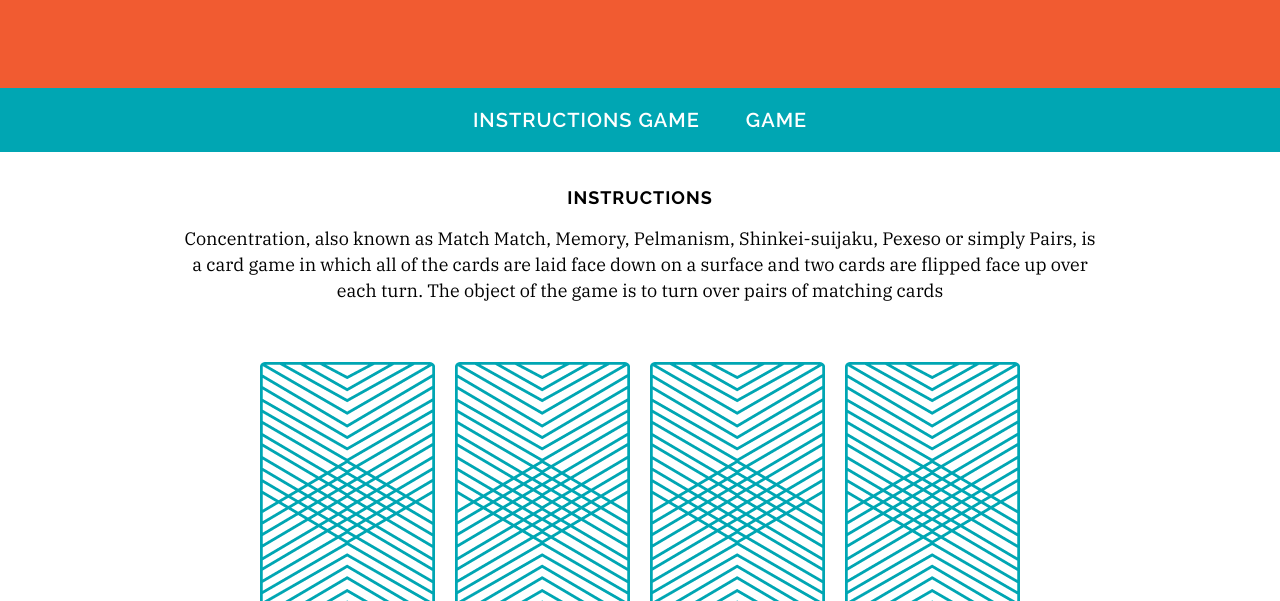
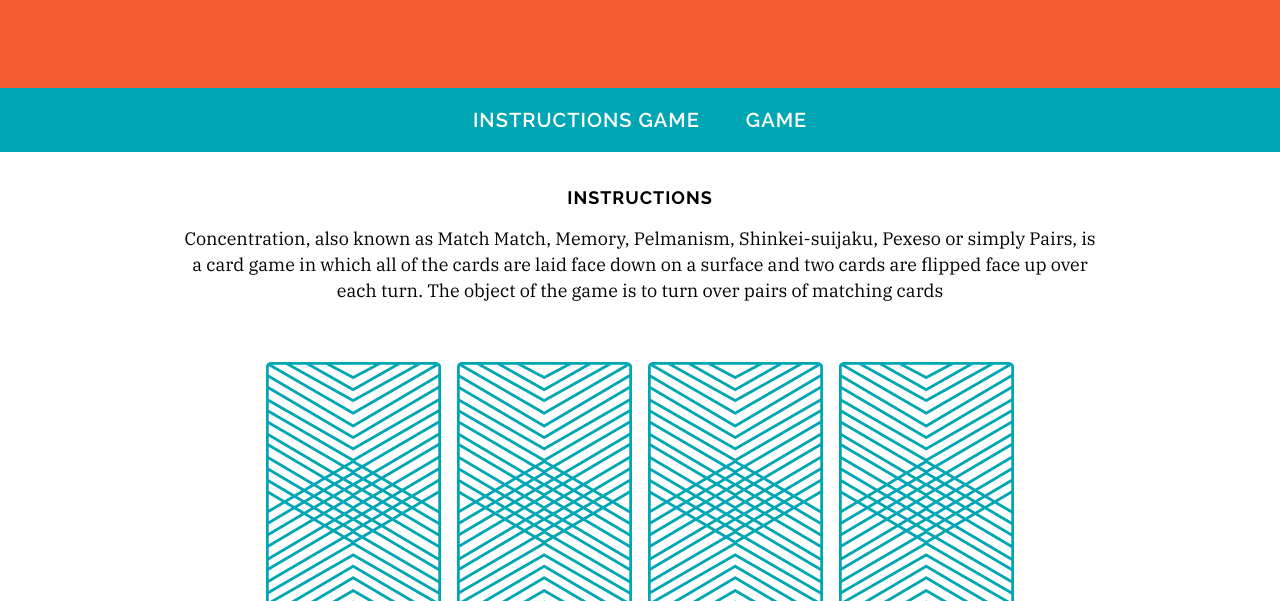
Before and after one commit to philliphdev/wdi-fundamentals-memorygame, a plain HTML site: page memory_game/index.html in a window 1280 px wide. Shown: the part 199-800 px from the top of the page. Drawn offline with Linux system fonts and the light colour scheme.

Commit message:
created game logic

```diff
--- a/memory_game/index.html
+++ b/memory_game/index.html
@@ -17,12 +17,7 @@
 <main>
 	<h2 id="instructions">Instructions</h2>
 <p>Concentration, also known as Match Match, Memory, Pelmanism, Shinkei-suijaku, Pexeso or simply Pairs, is a card game in which all of the cards are laid face down on a surface and two cards are flipped face up over each turn. The object of the game is to turn over pairs of matching cards</p>
-<div id="game">
-	<img src="images/back.png" alt="Queen of Diamonds">
-	<img src="images/back.png" alt="Queen of Hearts">
-	<img src="images/back.png" alt="King of Diamonds">
-	<img src="images/back.png" alt="King of Hearts">
-</div>
+<div id="game-board" class="board clearfix"></div>;
 </main>
 <footer class="clearfix">
 	<p class="copyright">Copyright 2017</p>
--- a/memory_game/js/main.js
+++ b/memory_game/js/main.js
@@ -17,21 +17,33 @@ var cards = [
 {
 	rank: "king",
 	suit: "diamonds",
-	cardImage: "images/king-of-diamonds"
+	cardImage: "images/king-of-diamonds.png"
 }
 ];
 var cardsInPlay = [];
 var checkForMatch = function() {
 	if (cardsInPlay[0] === cardsInPlay[1] ? alert('You found a match!') : alert('Sorry try again.'));
 }
-var flipCard = function(cardId) {
+var flipCard = function () {
+	var cardId = this.getAttribute('data-id');
 	console.log('User flipped ' + cards[cardId].rank);
 	console.log(cards[cardId].cardImage);
 	console.log(cards[cardId].suit);
 	cardsInPlay.push(cards[cardId].rank);
+	this.setAttribute('src', cards[cardId].cardImage);
 	if (cardsInPlay.length === 2) {
 		checkForMatch();
 	}
 }
-flipCard(0);
-flipCard(2);
+var createBoard = function() {
+	for (var i=0; i < cards.length; i++) {
+		var cardElement = document.createElement('img');
+		cardElement.setAttribute('src', 'images/back.png');
+		cardElement.setAttribute('data-id', i);
+		document.getElementById('game-board').appendChild(cardElement);
+		cardElement.addEventListener('click', flipCard);
+
+	}
+};
+
+createBoard();
```
